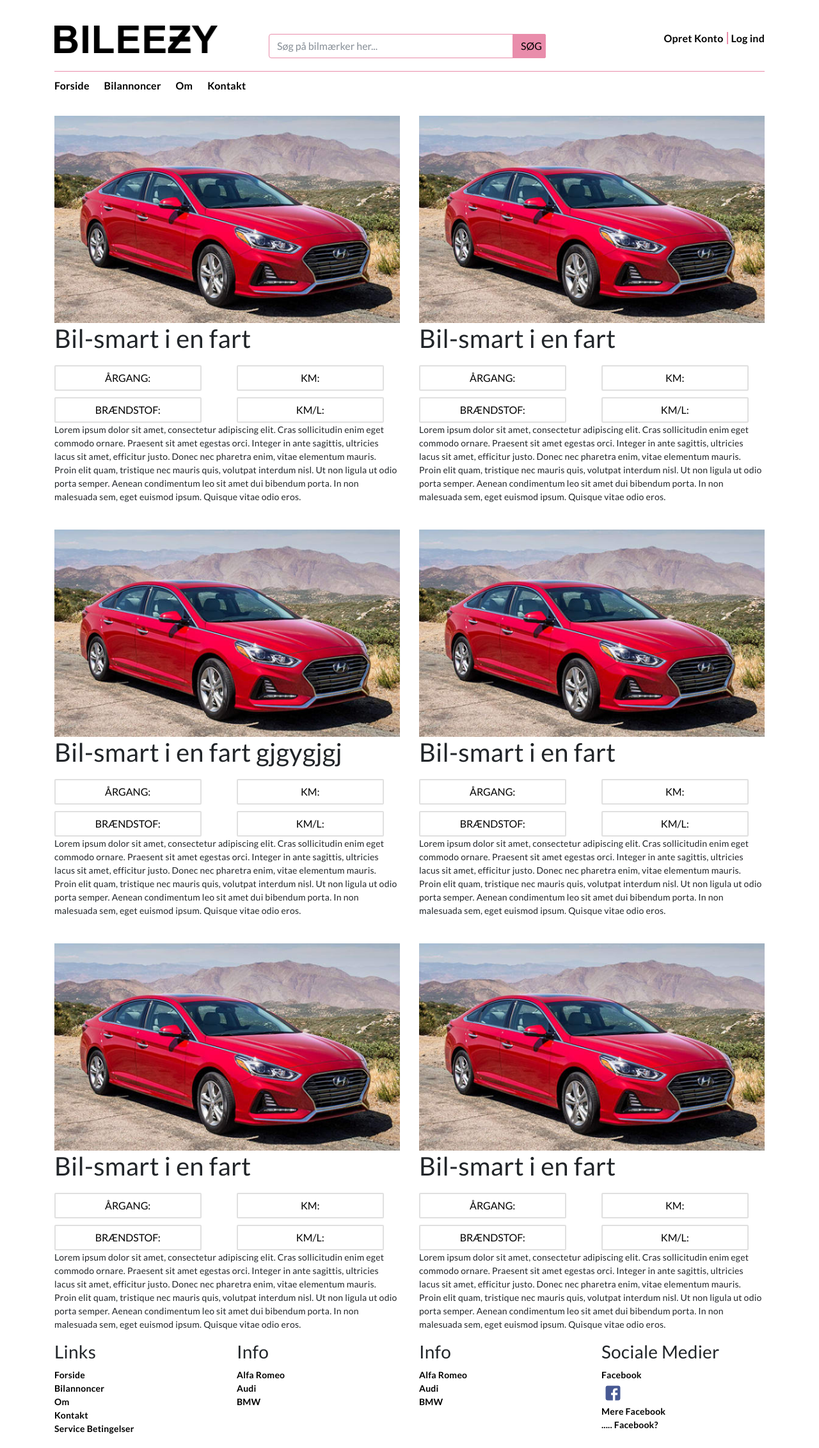
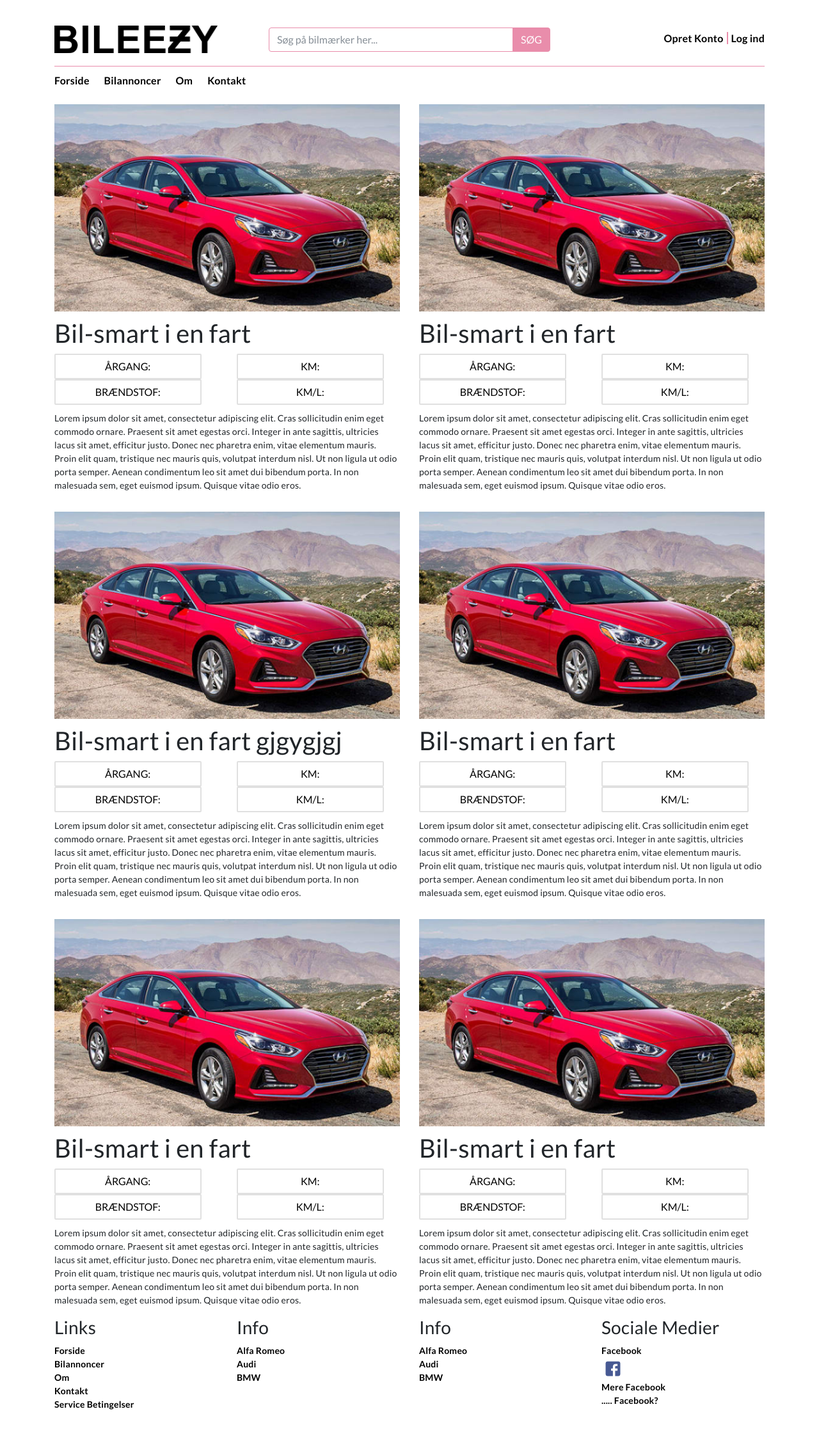
Before and after one commit to Sh1tSoft/Bileezy, a PHP site: page /products.php in a window 1280 px wide. Shown: the whole page at 64% size. After the commit the page ends 2204 px from the top, so only its background shows below. Run offline with PHP 8.4, Linux system fonts and the light colour scheme; style sheets or scripts are compiled from the project's sources; some libraries are stand-ins or nearby versions.

Commit message:
bugfixing på styling

```diff
--- a/assets/sass/comps/_products.sass
+++ b/assets/sass/comps/_products.sass
@@ -1,18 +1,15 @@
-.container
-  .row
-    .col-md-6
-      picture
-        img
-          .car__image
-          padding-top: 15px
-          width: 100%
-      h1
+.products__main
+  .products__item
+    picture
+      img
+        .car__image
+        padding-top: 15px
+        width: 100%
+    h1
       padding-top: 10px
-      p
+    p
       padding-top: 10px
-
     button
-      .button__products
       border: 2px solid $light__1
       border-radius: 2px
       background-color: white
--- a/products.php
+++ b/products.php
@@ -1,8 +1,8 @@
 <?php require 'includes/header.php'; ?>
 
-<section class="container">
+<section class="container products__main">
     <div class="row">
-        <div class="col-md-6">
+        <div class="col-md-6 products__item">
             <picture>
                 <img class="car__image" src="assets/img/3.jpg">
             </picture>
@@ -22,7 +22,7 @@
                     <button type="button" class="btn btn-secondary btn-md">BRÆNDSTOF:</button>
                 </div>
                 <div class="col-md-6">
-                    <button type="button" class="btn btn-secondary btn-mdmd">KM/L:</button>
+                    <button type="button" class="btn btn-secondary btn-md">KM/L:</button>
                 </div>
             </div>
                 <p>
@@ -30,7 +30,7 @@
             </p>
         </div>
 
-        <div class="col-md-6">
+        <div class="col-md-6 products__item">
             <picture>
                 <img class="car__image" src="assets/img/3.jpg">
             </picture>
@@ -50,7 +50,7 @@
                     <button type="button" class="btn btn-secondary btn-md">BRÆNDSTOF:</button>
                 </div>
                 <div class="col-md-6">
-                    <button type="button" class="btn btn-secondary btn-mdmd">KM/L:</button>
+                    <button type="button" class="btn btn-secondary btn-md">KM/L:</button>
                 </div>
             </div>
             <p>
@@ -60,7 +60,7 @@
     </div>
 
     <div class="row">
-        <div class="col-md-6">
+        <div class="col-md-6 products__item">
             <picture>
                 <img class="car__image" src="assets/img/3.jpg">
             </picture>
@@ -80,7 +80,7 @@
                     <button type="button" class="btn btn-secondary btn-md">BRÆNDSTOF:</button>
                 </div>
                 <div class="col-md-6">
-                    <button type="button" class="btn btn-secondary btn-mdmd">KM/L:</button>
+                    <button type="button" class="btn btn-secondary btn-md">KM/L:</button>
                 </div>
             </div>
             <p>
@@ -88,7 +88,7 @@
             </p>
         </div>
 
-        <div class="col-md-6">
+        <div class="col-md-6 products__item">
             <picture>
                 <img class="car__image" src="assets/img/3.jpg">
             </picture>
@@ -108,7 +108,7 @@
                     <button type="button" class="btn btn-secondary btn-md">BRÆNDSTOF:</button>
                 </div>
                 <div class="col-md-6">
-                    <button type="button" class="btn btn-secondary btn-mdmd">KM/L:</button>
+                    <button type="button" class="btn btn-secondary btn-md">KM/L:</button>
                 </div>
             </div>
             <p>
@@ -118,7 +118,7 @@
     </div>
 
     <div class="row">
-        <div class="col-md-6">
+        <div class="col-md-6 products__item">
             <picture>
                 <img class="car__image" src="assets/img/3.jpg">
             </picture>
@@ -138,7 +138,7 @@
                     <button type="button" class="btn btn-secondary btn-md">BRÆNDSTOF:</button>
                 </div>
                 <div class="col-md-6">
-                    <button type="button" class="btn btn-secondary btn-mdmd">KM/L:</button>
+                    <button type="button" class="btn btn-secondary btn-md">KM/L:</button>
                 </div>
             </div>
             <p>
@@ -146,7 +146,7 @@
             </p>
         </div>
 
-        <div class="col-md-6">
+        <div class="col-md-6 products__item">
             <picture>
                 <img class="car__image" src="assets/img/3.jpg">
             </picture>
@@ -166,7 +166,7 @@
                     <button type="button" class="btn btn-secondary btn-md">BRÆNDSTOF:</button>
                 </div>
                 <div class="col-md-6">
-                    <button type="button" class="btn btn-secondary btn-mdmd">KM/L:</button>
+                    <button type="button" class="btn btn-secondary btn-md">KM/L:</button>
                 </div>
             </div>
             <p>
```
